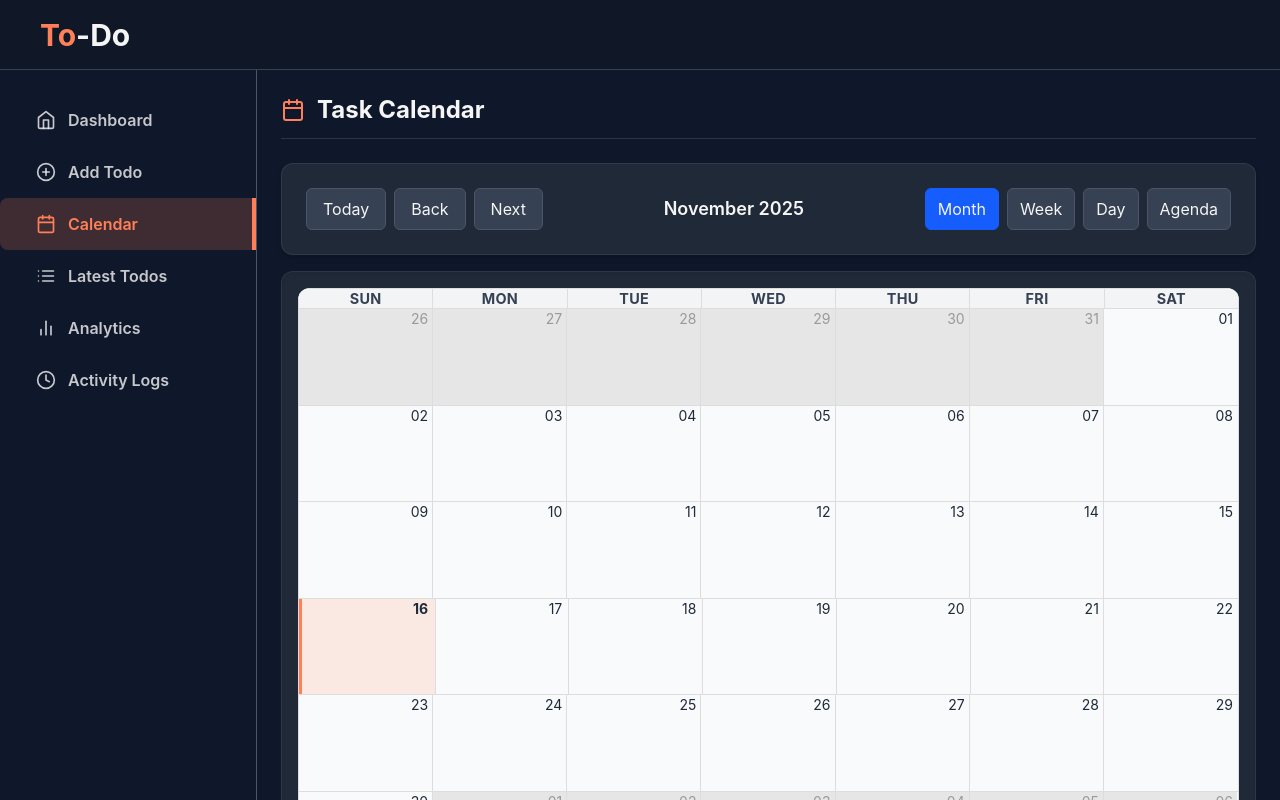
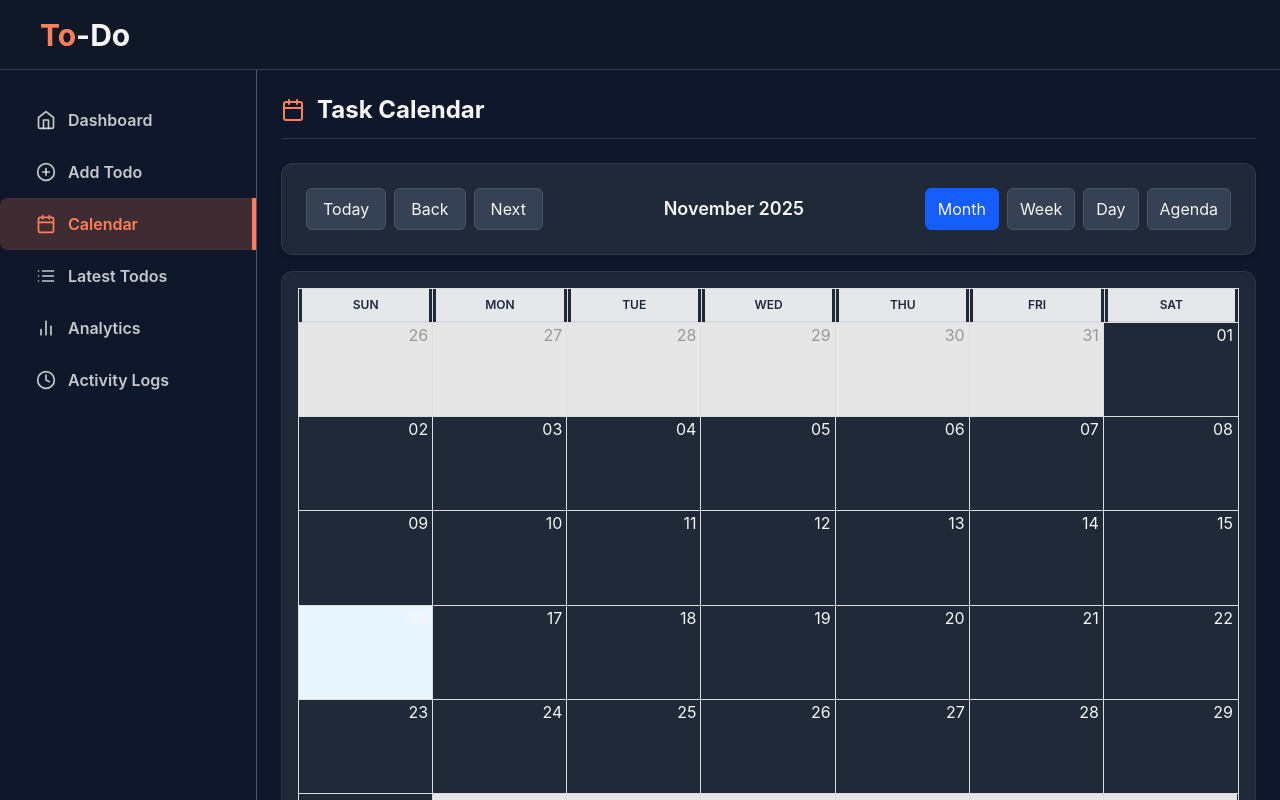
Before and after one commit to vidyavathi-wow/Todo-App, a React (Vite) app in the folder client/: page /calendar in a window 1280 px wide. Built offline with nearby package versions, Linux system fonts and the light colour scheme; no server answers; sample sign-in values are in the browser's storage.

Commit message:
fix: calender ui fix and added labels in addtodo form

```diff
--- a/client/src/index.css
+++ b/client/src/index.css
@@ -4,12 +4,6 @@
 
 ::-webkit-scrollbar {
   display: none;
-}
-
-html,
-body {
-  height: 100%;
-  background-color: #111827; /* Tailwind's bg-gray-900 */
 }
 
 @theme {
@@ -25,105 +19,3 @@ body {
   --color-warning: #f59e0b; /* Amber */
   --color-bg: #1e293b; /* Slight bluish main background */
 }
-
-@layer components {
-  /* === React Big Calendar Theming === */
-
-  /* 🌞 LIGHT MODE */
-  .rbc-calendar {
-    @apply bg-gray-50 text-gray-900 rounded-xl overflow-hidden;
-  }
-
-  .rbc-toolbar {
-    @apply bg-gray-100 text-gray-800 rounded-lg p-3 mb-4 flex flex-wrap justify-between items-center border border-gray-300;
-  }
-
-  .rbc-toolbar button {
-    @apply bg-white border border-gray-300 text-gray-700 px-3 py-2 rounded-md hover:bg-gray-200 transition;
-  }
-
-  .rbc-toolbar button.rbc-active {
-    @apply bg-primary border-primary text-white;
-  }
-
-  .rbc-header {
-    @apply bg-gray-100 text-gray-700 uppercase text-xs font-semibold border-b border-gray-300 py-2 tracking-wide;
-  }
-
-  .rbc-date-cell {
-    @apply text-gray-800 text-sm pr-1 text-right;
-  }
-
-  .rbc-off-range .rbc-date-cell {
-    @apply text-gray-400;
-  }
-
-  .rbc-event {
-    @apply bg-primary text-white rounded-md px-2 py-1 text-xs font-medium hover:opacity-90 transition;
-  }
-
-  .rbc-today {
-    background-color: rgba(
-      255,
-      128,
-      88,
-      0.15
-    ) !important; /* light orange tint */
-    border-left: 3px solid #ff8058 !important;
-  }
-
-  .rbc-show-more {
-    @apply text-primary text-xs cursor-pointer font-semibold hover:underline;
-  }
-
-  /* 🌙 DARK MODE */
-  .dark .rbc-calendar {
-    @apply bg-gray-dark text-gray-200;
-  }
-
-  .dark .rbc-toolbar {
-    @apply bg-gray text-gray-100 border-gray-light/30;
-  }
-
-  .dark .rbc-toolbar button {
-    @apply bg-gray-700 border-gray-light text-gray-100 hover:bg-gray-600;
-  }
-
-  .dark .rbc-toolbar button.rbc-active {
-    @apply bg-primary border-primary text-white;
-  }
-
-  .dark .rbc-header {
-    @apply bg-gray text-gray-100 border-gray-light;
-  }
-
-  .dark .rbc-date-cell {
-    @apply text-gray-200;
-  }
-
-  .dark .rbc-off-range .rbc-date-cell {
-    @apply text-gray-500;
-  }
-
-  .dark .rbc-event {
-    @apply bg-primary text-white rounded-md px-2 py-1 text-xs font-medium hover:opacity-90;
-  }
-
-  .dark .rbc-today {
-    background-color: rgba(255, 128, 88, 0.15) !important;
-    border-left: 3px solid #ff8058 !important;
-  }
-
-  .dark .rbc-show-more {
-    @apply text-primary;
-  }
-
-  .dark .rbc-month-view,
-  .dark .rbc-day-bg {
-    border-color: #374151 !important;
-  }
-
-  .dark .rbc-off-range-bg {
-    background-color: #0f172a !important;
-  }
-}
--- a/client/src/pages/CalendarPage.jsx
+++ b/client/src/pages/CalendarPage.jsx
@@ -1,23 +1,21 @@
-import React, { useContext, useMemo, useState } from "react";
-import { Calendar, dateFnsLocalizer, Views } from "react-big-calendar";
+import React, { useContext, useMemo, useState } from 'react';
+import { Calendar, dateFnsLocalizer, Views } from 'react-big-calendar';
+import format from 'date-fns/format';
+import parse from 'date-fns/parse';
+import startOfWeek from 'date-fns/startOfWeek';
+import getDay from 'date-fns/getDay';
+import addDays from 'date-fns/addDays';
+import subDays from 'date-fns/subDays';
+import addWeeks from 'date-fns/addWeeks';
+import subWeeks from 'date-fns/subWeeks';
+import addMonths from 'date-fns/addMonths';
+import subMonths from 'date-fns/subMonths';
+import enUS from 'date-fns/locale/en-US';
+import { FiCalendar } from 'react-icons/fi';
+import Loader from '../components/common/Loader';
+import AppContext from '../context/AppContext';
 
-import format from "date-fns/format";
-import parse from "date-fns/parse";
-import startOfWeek from "date-fns/startOfWeek";
-import getDay from "date-fns/getDay";
-import addDays from "date-fns/addDays";
-import subDays from "date-fns/subDays";
-import addWeeks from "date-fns/addWeeks";
-import subWeeks from "date-fns/subWeeks";
-import addMonths from "date-fns/addMonths";
-import subMonths from "date-fns/subMonths";
-import enUS from "date-fns/locale/en-US";
-
-import { FiCalendar } from "react-icons/fi";
-import Loader from "../components/common/Loader";
-import AppContext from "../context/AppContext";
-
-const locales = { "en-US": enUS };
+const locales = { 'en-US': enUS };
 const localizer = dateFnsLocalizer({
   format,
   parse,
@@ -27,28 +25,23 @@ const localizer = dateFnsLocalizer({
 });
 
 export default function CalendarPage() {
-  const { todos, loading } = useContext(AppContext);
-
   const [currentDate, setCurrentDate] = useState(new Date());
   const [currentView, setCurrentView] = useState(Views.MONTH);
+  const { todos, loading, user } = useContext(AppContext);
 
   const events = useMemo(() => {
-    if (!todos) return [];
-
+    if (!todos || !user) return [];
     return todos
+      .filter((t) => t.userId === user.id)
       .filter((t) => t.deletedAt === null)
-      .filter((t) => t.status !== "completed")
-      .map((t) => {
-        const start = new Date(t.date);
-        const end = new Date(start.getTime() + 1 * 60 * 1000);
-        return {
-          title: t.title || "Untitled",
-          start,
-          end,
-          resource: t,
-        };
-      });
-  }, [todos]);
+      .filter((t) => t.status !== 'completed')
+      .map((t) => ({
+        title: t.title || 'Untitled',
+        start: new Date(t.date),
+        end: new Date(new Date(t.date).getTime() + 60 * 1000),
+        resource: t,
+      }));
+  }, [todos, user]);
 
   if (loading) return <Loader />;
 
@@ -64,91 +57,63 @@ export default function CalendarPage() {
     else if (currentView === Views.DAY) setCurrentDate((d) => addDays(d, 1));
   };
 
-  const navigateToday = () => setCurrentDate(new Date());
-  const handleViewChange = (view) => setCurrentView(view);
-
-  const label = format(currentDate, "MMMM yyyy");
+  const label = format(currentDate, 'MMMM yyyy');
 
   return (
-    <div
-      className="
-        flex-1 h-full overflow-y-auto p-4 sm:p-6
-        bg-gray-dark text-secondary
-        dark:bg-gray-100 dark:text-gray-900
-      "
-    >
+    <div className="flex-1 h-full overflow-y-auto p-4 sm:p-6 bg-gray-dark text-secondary dark:bg-gray-100 dark:text-gray-900">
       <div className="flex items-center gap-3 mb-6 border-b border-gray-light/50 pb-3">
         <FiCalendar className="text-2xl text-primary" />
         <h2 className="text-2xl font-bold">Task Calendar</h2>
       </div>
 
-      {/* TOOLBAR */}
-      <div
-        className="
-          p-4 rounded-xl md:p-6 shadow-md mb-4
-          bg-gray dark:bg-gray-100
-          border border-gray-light/40 dark:border-gray-300
-        "
-      >
+      <div className="p-4 rounded-xl md:p-6 shadow-md mb-4 bg-gray dark:bg-gray-100 border border-gray-light/40 dark:border-gray-300">
         <div className="flex flex-col md:flex-row md:items-center md:justify-between gap-4">
-
-          {/* LEFT BUTTONS — responsive */}
-          <div className="flex flex-wrap gap-2 justify-center md:justify-start">
+          <div className="flex flex-wrap gap-2">
             <button
-              onClick={navigateToday}
-              className="px-4 py-2 rounded-md bg-gray-700 hover:bg-gray-600 text-white border border-gray-600 w-full sm:w-auto"
+              onClick={() => setCurrentDate(new Date())}
+              className="px-4 py-2 rounded-md bg-gray-700 hover:bg-gray-600 text-white border border-gray-600"
             >
               Today
             </button>
 
             <button
               onClick={navigateBack}
-              className="px-4 py-2 rounded-md bg-gray-700 hover:bg-gray-600 text-white border border-gray-600 w-full sm:w-auto"
+              className="px-4 py-2 rounded-md bg-gray-700 hover:bg-gray-600 text-white border border-gray-600"
             >
               Back
             </button>
 
             <button
               onClick={navigateNext}
-              className="px-4 py-2 rounded-md bg-gray-700 hover:bg-gray-600 text-white border border-gray-600 w-full sm:w-auto"
+              className="px-4 py-2 rounded-md bg-gray-700 hover:bg-gray-600 text-white border border-gray-600"
             >
               Next
             </button>
           </div>
 
-          {/* CENTER LABEL */}
-          <div className="text-center text-lg font-semibold text-white dark:text-gray-900 md:flex-1">
+          <div className="text-lg font-semibold text-white dark:text-gray-900">
             {label}
           </div>
 
-          {/* RIGHT BUTTONS — responsive */}
-          <div className="flex flex-wrap gap-2 justify-center md:justify-end">
-            {["month", "week", "day", "agenda"].map((v) => (
+          <div className="flex flex-wrap gap-2">
+            {['month', 'week', 'day', 'agenda'].map((v) => (
               <button
                 key={v}
-                onClick={() => handleViewChange(v)}
-                className={`px-3 py-2 rounded-md border w-full sm:w-auto ${
+                onClick={() => setCurrentView(v)}
+                className={`px-3 py-2 rounded-md border ${
                   currentView === v
-                    ? "bg-blue-600 text-white border-blue-600"
-                    : "bg-gray-700 text-white border-gray-600"
+                    ? 'bg-blue-600 text-white border-blue-600'
+                    : 'bg-gray-700 text-white border-gray-600'
                 }`}
               >
                 {v.charAt(0).toUpperCase() + v.slice(1)}
               </button>
             ))}
           </div>
-
         </div>
       </div>
 
-      {/* CALENDAR */}
-      <div
-        className="
-          rounded-xl p-2 md:p-4 shadow-inner
-          bg-gray dark:bg-gray-100
-          border border-gray-light/30 dark:border-gray-300
-        "
-      >
+      <div className="rounded-xl p-2 md:p-4 shadow-inner bg-gray dark:bg-gray-100 border border-gray-light/30 dark:border-gray-300">
         <Calendar
           localizer={localizer}
           events={events}
@@ -156,32 +121,33 @@ export default function CalendarPage() {
           endAccessor="end"
           date={currentDate}
           view={currentView}
-          onNavigate={(date) => setCurrentDate(date)}
-          onView={(view) => setCurrentView(view)}
           popup
           toolbar={false}
+          onNavigate={(d) => setCurrentDate(d)}
+          onView={(v) => setCurrentView(v)}
           formats={{
-            eventTimeRangeFormat: () => "",
-            eventTimeRangeStartFormat: () => "",
-            eventTimeRangeEndFormat: () => "",
-            agendaTimeRangeFormat: ({ start }) => format(start, "p"),
+            eventTimeRangeFormat: () => '',
           }}
           components={{
-            event: ({ event }) => {
-              const time = format(event.start, "p");
-              return (
-                <span>
-                  <strong>{time}:</strong> {event.title}
-                </span>
-              );
-            },
-            agenda: {
-              event: ({ event }) => <span>{event.title}</span>,
-            },
-            timeGutterHeader: () => null,
-            timeGutter: () => null,
+            event: ({ event }) => (
+              <div className="flex items-center bg-primary text-white px-2 py-1 rounded-md text-xs font-medium h-full">
+                {event.title}
+              </div>
+            ),
+            header: ({ label }) => (
+              <div className="bg-gray-200 dark:bg-gray-700 text-gray-800 dark:text-gray-200 py-2 text-xs uppercase font-semibold border-b border-gray-300 dark:border-gray-600">
+                {label}
+              </div>
+            ),
           }}
-          style={{ height: "75vh" }}
+          className="
+            rbc-calendar
+            [&_.rbc-month-view]:border-gray-300
+            [&_.rbc-day-bg]:border-gray-300
+            dark:[&_.rbc-month-view]:border-gray-600
+            dark:[&_.rbc-day-bg]:border-gray-600
+          "
+          style={{ height: '75vh' }}
         />
       </div>
 
```
Also changed, not shown: client/src/pages/AddTodo.jsx (+26 -42 lines).
